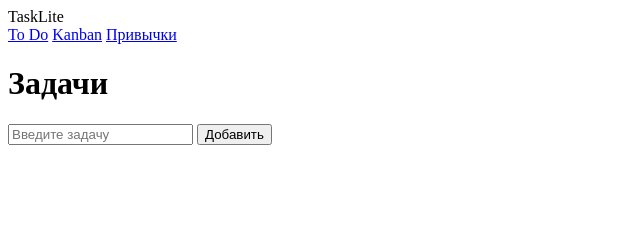
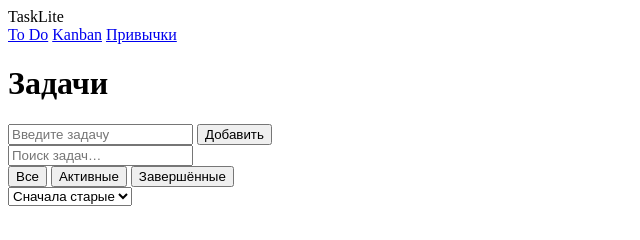
Before and after one commit to varyizmm/tasklite, a plain HTML site: page index.html in a window 1280 px wide. Shown: the whole page, without its empty margins (0-640 px from the left). Drawn offline with Linux system fonts and the light colour scheme.

Commit message:
feat(todo): добавить панель поиска/фильтров/сортировки

```diff
--- a/index.html
+++ b/index.html
@@ -23,6 +23,18 @@
   <input class="form-add__input" type="text" placeholder="Введите задачу" />
   <button class="form-add__button" type="button">Добавить</button>
  </div>
+ <div class="toolbar">
+  <input class="toolbar__search" type="text" placeholder="Поиск задач…" />
+  <div class="tabs toolbar__tabs">
+    <button class="tabs__item tabs__item--active" type="button">Все</button>
+    <button class="tabs__item" type="button">Активные</button>
+    <button class="tabs__item" type="button">Завершённые</button>
+  </div>
+  <select class="toolbar__sort">
+    <option selected>Сначала старые</option>
+    <option>Сначала новые</option>
+  </select>
+ </div>
     </main>
   </body>
 </html>
```
